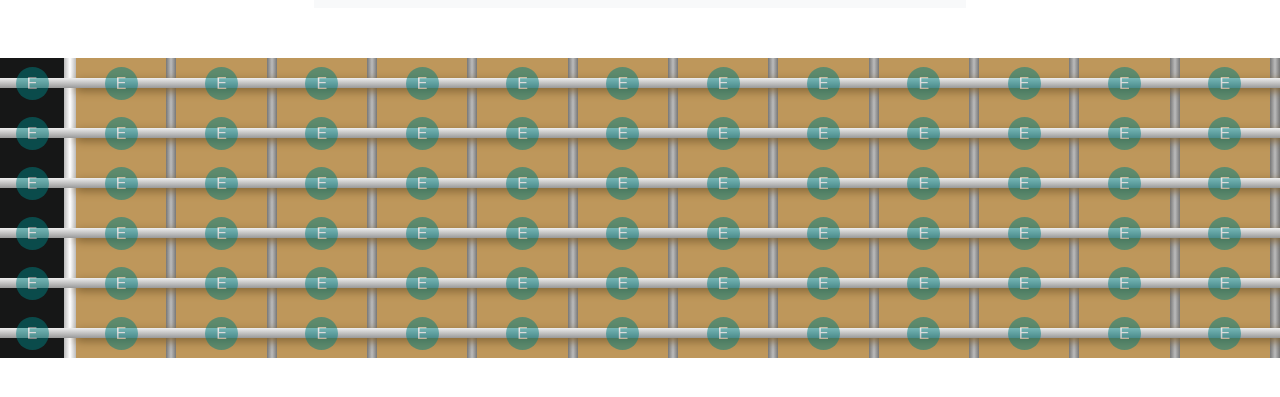
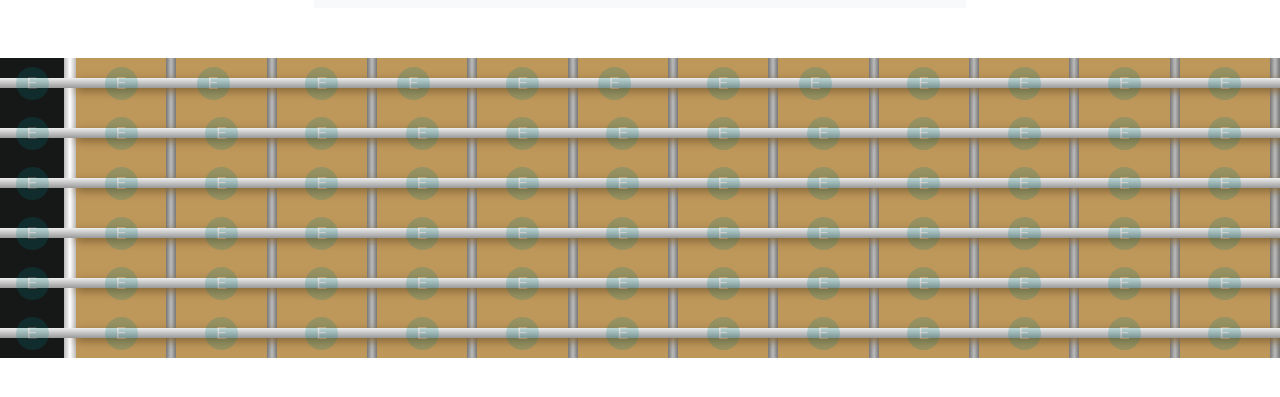
Before and after one commit to The-Metre/Chords, a Django app: page /intervals/fretboard in a window 1280 px wide. Shown: the part 78-475 px from the top of the page. Run offline with Django 3.2, Linux system fonts and the light colour scheme; some libraries are stand-ins or nearby versions.

Commit message:
added frets and notes in css file

```diff
--- a/pocket_chords/static/base.css
+++ b/pocket_chords/static/base.css
@@ -67,5 +67,9 @@
     background: teal;
     z-index: 2;
     color: #eee;
-    opacity: 0.5;
+    opacity: 0.2;
 }
+
+.single-fretmark:after {
+    content: 'as'
+}
--- a/pocket_chords/templates/fretboard.html
+++ b/pocket_chords/templates/fretboard.html
@@ -6,13 +6,13 @@
     <div class="string">
         <div class="fret-note"></div>
         <div class="fret-note"></div>
+        <div class="fret-note single-fretmark"></div>
         <div class="fret-note"></div>
+        <div class="fret-note single-fretmark"></div>
         <div class="fret-note"></div>
+        <div class="fret-note single-fretmark"></div>
         <div class="fret-note"></div>
-        <div class="fret-note"></div>
-        <div class="fret-note"></div>
-        <div class="fret-note"></div>
-        <div class="fret-note"></div>
+        <div class="fret-note single-fretmark"></div>
         <div class="fret-note"></div>
         <div class="fret-note"></div>
         <div class="fret-note"></div>
```
